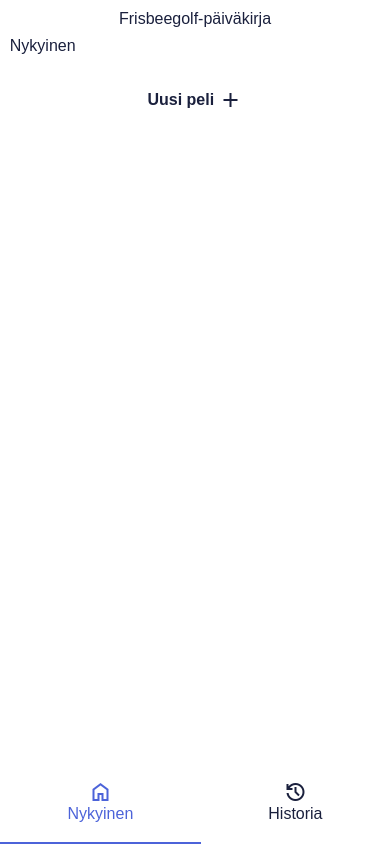
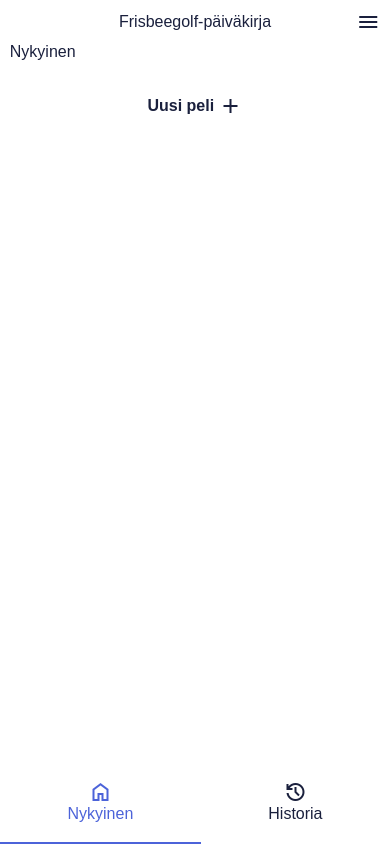
Before and after one commit to PJM178/disc-golf-tracker-quarkus, a Next.js app in the folder client/: page / in a window 390 px wide. Built offline with nearby package versions, Linux system fonts and the light colour scheme.

Commit message:
hamburger menu to header for eventual page navigation

```diff
--- /dev/null
+++ b/client/src/app/components/HamburgerMenu.module.css
@@ -0,0 +1,4 @@
+.button {
+  display: flex;
+  margin-left: auto;
+}
--- /dev/null
+++ b/client/src/app/components/HamburgerMenu.tsx
@@ -0,0 +1,24 @@
+"use client"
+
+import { Button } from "@/components/Buttons";
+import styles from "./HamburgerMenu.module.css";
+
+const HamburgerMenu = () => {
+  return (
+    <Button
+      variant="wrapper"
+      onClick={() => console.log("click")}
+      aria-haspopup="dialog"
+      className={styles["button"]}
+    >
+      <span
+        className={`material-symbol--container material-symbols-outlined`.trim()}
+        aria-hidden={true}
+      >
+        menu
+      </span>
+    </Button>
+  );
+};
+
+export default HamburgerMenu;
--- a/client/src/components/Header.module.css
+++ b/client/src/components/Header.module.css
@@ -10,3 +10,7 @@
   position: absolute;
   right: var(--padding);
 }
+
+.header--name {
+  position: absolute;
+}
--- a/client/src/components/Header.tsx
+++ b/client/src/components/Header.tsx
@@ -1,11 +1,13 @@
+import HamburgerMenu from "@/app/components/HamburgerMenu";
 import styles from "./Header.module.css";
 
 const Header = () => {
   return (
     <header className={styles["container"]}>
-      <div>
+      <div  className={styles["header--name"]}>
         Frisbeegolf-päiväkirja
       </div>
+      <HamburgerMenu />
     </header>
   );
 };
```
Also changed, not shown: client/src/app/dashboard/page.tsx (added, +9 -0 lines).
